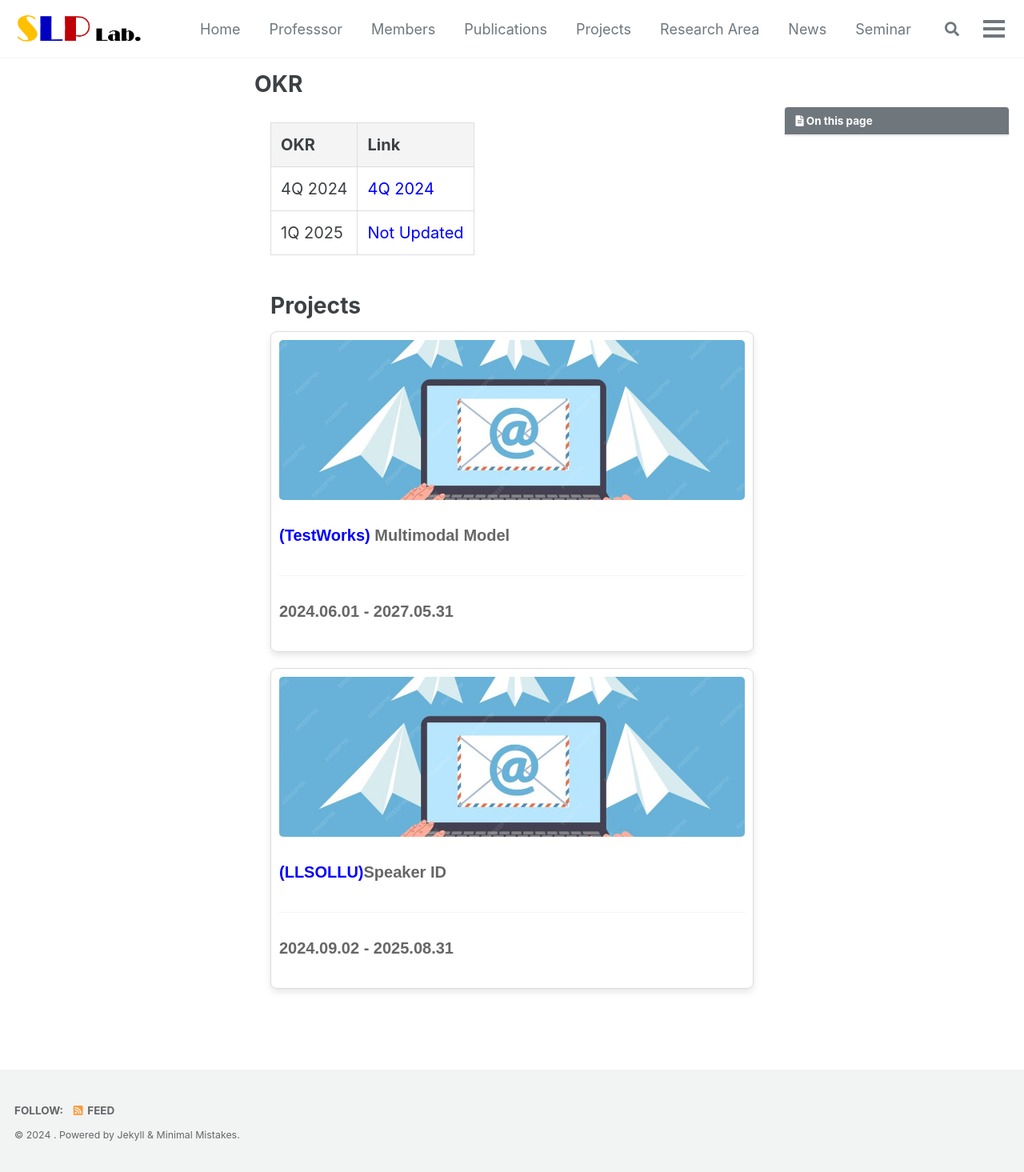
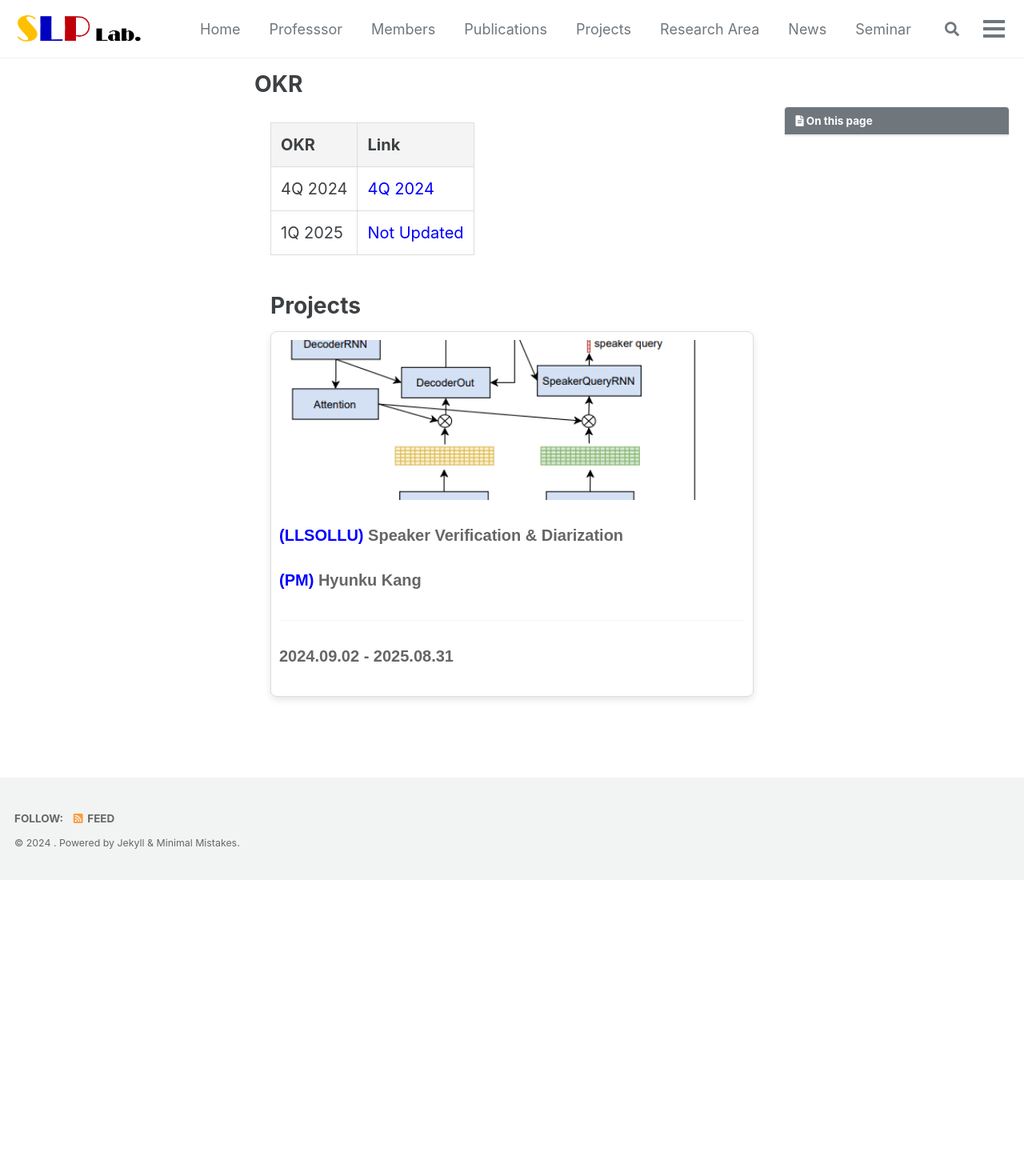
Before and after one commit to slp-laboratory/slp-laboratory.github.io, a Jekyll site: the page built from _pages/projects.md, in a window 1280 px wide. Shown: the whole page at 80% size. Built offline with Jekyll 4.4.1, drawn with Linux system fonts in a browser that asks for light colours; cached includes are drawn as plain includes; comment, search, counter and statistics services are not loaded; after the commit the page ends 1100 px from its top, so only the background shows below that.

Commit message:
0930 hyunku update project

```diff
--- a/_pages/projects.md
+++ b/_pages/projects.md
@@ -113,13 +113,11 @@ toc: true
   <h1>Projects</h1>
   <div class="projects-grid">
     <div class="project-card">
-      <img src="../assets/images/mail.PNG" alt="Project 1">
-      <p><span class="blue-text">(TestWorks)</span> Multimodal Model</p><hr>
-      <p>2024.06.01 - 2027.05.31</p>
-    </div>
-    <div class="project-card">
-      <img src="../assets/images/mail.PNG" alt="Project 2">
-      <p><span class="blue-text">(LLSOLLU)</span>Speaker ID</p><hr>
+      <img src="../assets/images/projects/Diarization.PNG" alt="Project 2">
+      <p>
+        <span class="blue-text">(LLSOLLU)</span> Speaker Verification & Diarization<br><br>
+        <span class="blue-text">(PM)</span> Hyunku Kang
+      </p><hr>
       <p>2024.09.02 - 2025.08.31</p>
     </div>
     <!-- 프로젝트 카드 추가 -->
```
Also changed, not shown: _pages/members.md (+2 -2 lines), assets/images/projects/Diarization.PNG (added), 14 other files.
